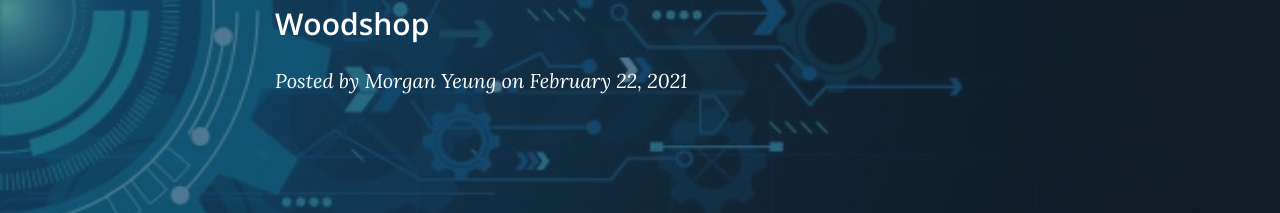
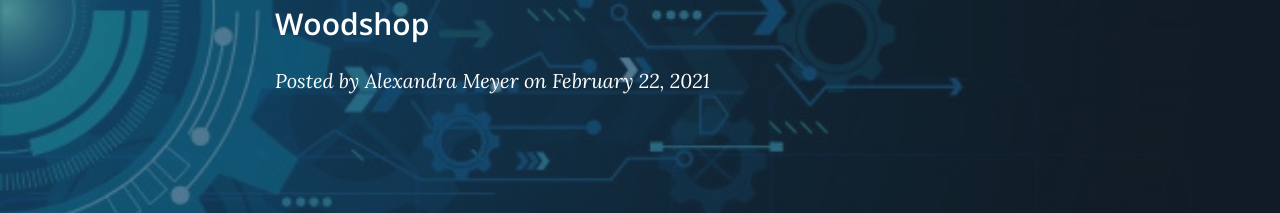
Before and after one commit to symsense/symsense.github.io, a website: page integration.html in a window 1280 px wide. Shown: the part 269-482 px from the top of the page. Drawn offline with nearby package versions, Linux system fonts and the light colour scheme.

Commit message:
Update integration.html

```diff
--- a/integration.html
+++ b/integration.html
@@ -60,7 +60,7 @@
             <h1>Component Testing</h1>
             <h2 class="subheading">Woodshop</h2>
             <span class="meta">Posted by
-              <a href="#">Morgan Yeung</a>
+              <a href="#">Alexandra Meyer</a>
               on February 22, 2021</span>
           </div>
         </div>
```
